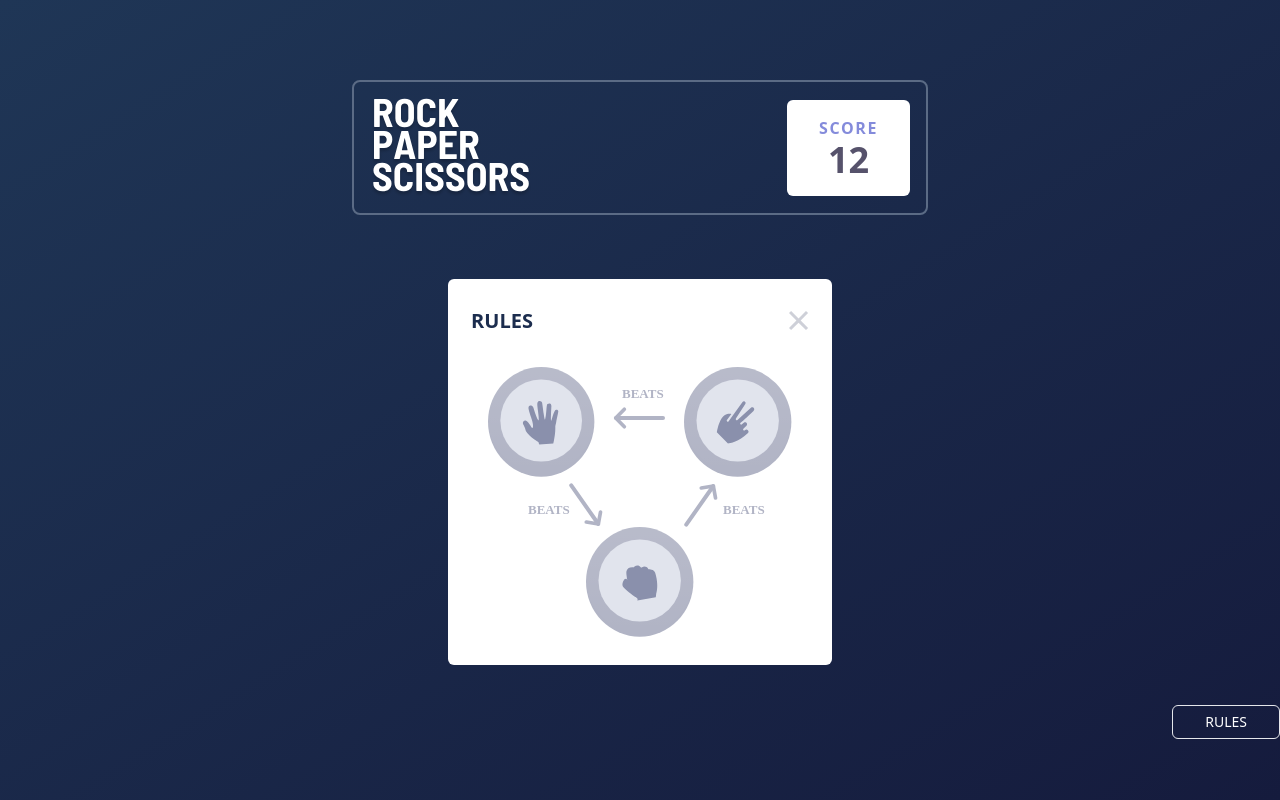
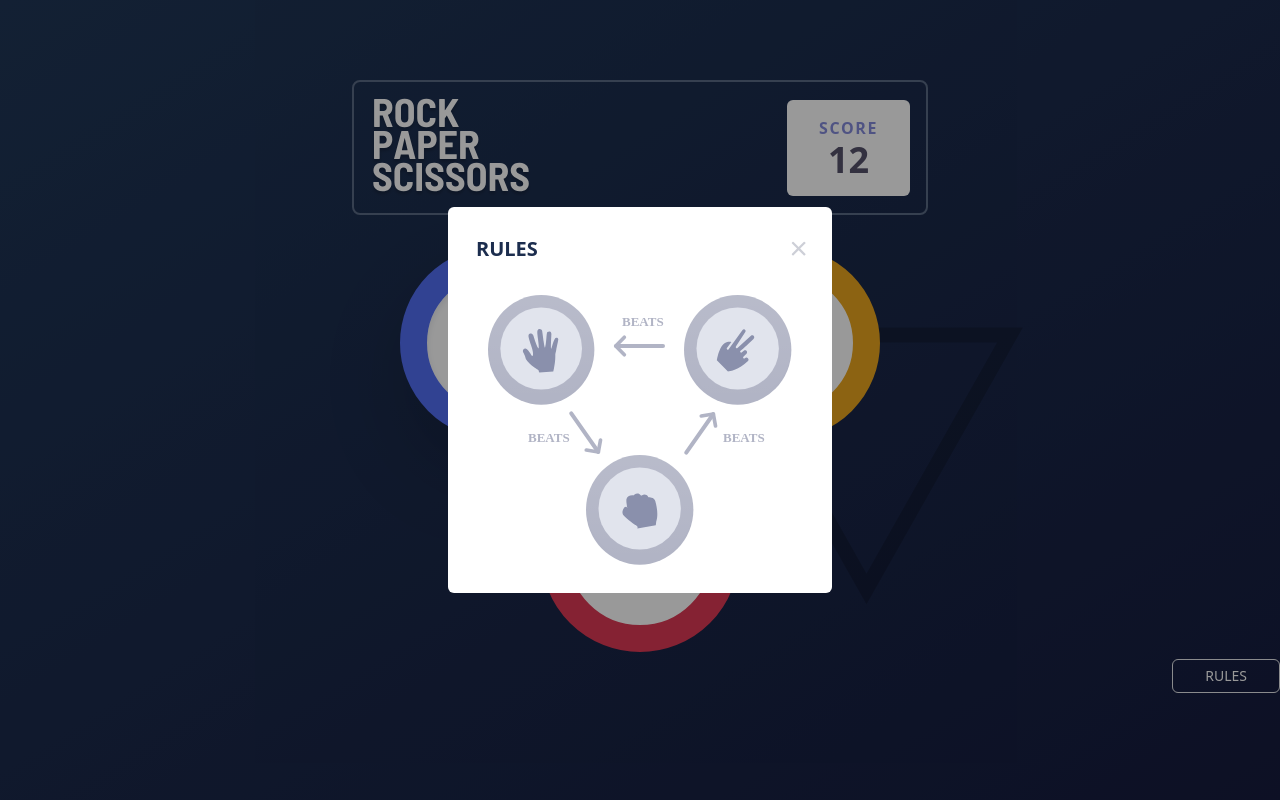
Before and after one commit to searchsakib/rock-paper-sci-fm, a website with bundled scripts: page src/index.html in a window 1280 px wide. Both pictures are taken after a click on the button "RULES". Built offline with nearby package versions, Linux system fonts and the light colour scheme.

Commit message:
now modal actually looks like a modal

```diff
--- a/src/index.html
+++ b/src/index.html
@@ -140,20 +140,27 @@
 
       <!--! modal view -->
 
-      <div id="rules_modal" class="hidden">
+      <div
+        id="rules_modal"
+        class="hidden fixed z-50 top-0 left-0 w-full h-full overflow-auto bg-[#00000066] flex items-center justify-center"
+      >
         <div
-          class="bg-white py-7 items-center justify-center max-w-sm mx-auto rounded-md flex flex-col"
+          class="bg-white p-7 items-center justify-center max-w-sm mx-auto rounded-md flex flex-col"
         >
           <div class="flex items-center gap-64 pb-8">
             <h2 class="font-bold text-xl text-[#1C2D4E]">RULES</h2>
             <button id="close_btn">
-              <img src="../assets/images/icon-close.svg" alt="close icon" />
+              <img
+                class="scale-150"
+                src="../assets/images/icon-close.svg"
+                alt="close icon"
+              />
             </button>
           </div>
           <img
             class="max-w-sm"
             src="../assets/images/image-rules.svg"
-            alt="rule of the game"
+            alt="rules of the game"
           />
         </div>
       </div>
--- a/src/js/handlers.js
+++ b/src/js/handlers.js
@@ -2,13 +2,13 @@ import { defaultView, rulesModal, vsView } from "./selectors.js";
 
 // toggling the modal
 export const toggleRulesModal = () => {
-  defaultView.classList.toggle("hidden");
+  // defaultView.classList.toggle("hidden");
   rulesModal.classList.toggle("hidden");
 };
 
 // close modal btn
 export const closeModalBtn = () => {
-  defaultView.classList.toggle("hidden");
+  // defaultView.classList.toggle("hidden");
   rulesModal.classList.toggle("hidden");
 };
 
```
Also changed, not shown: src/output.css.
